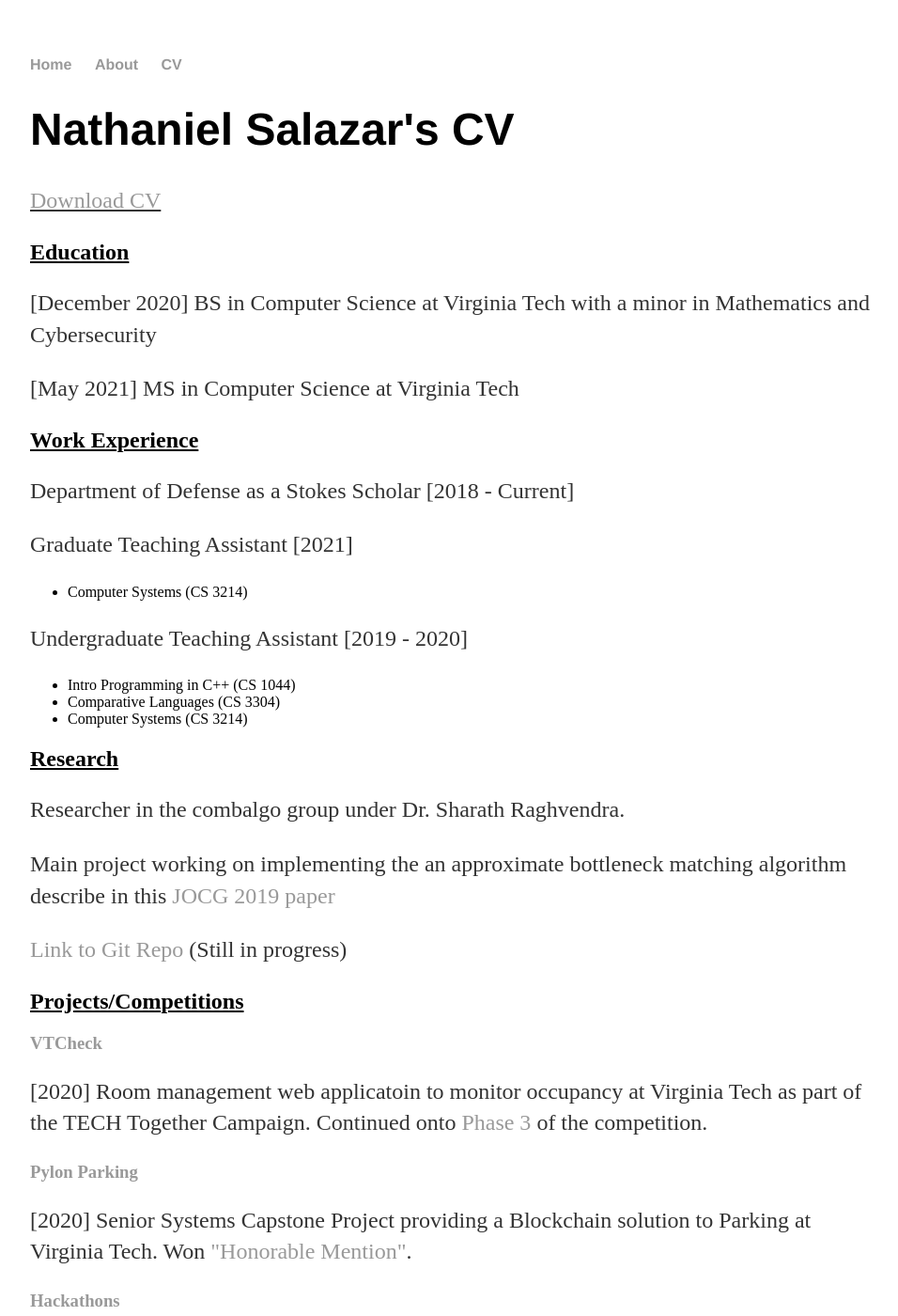
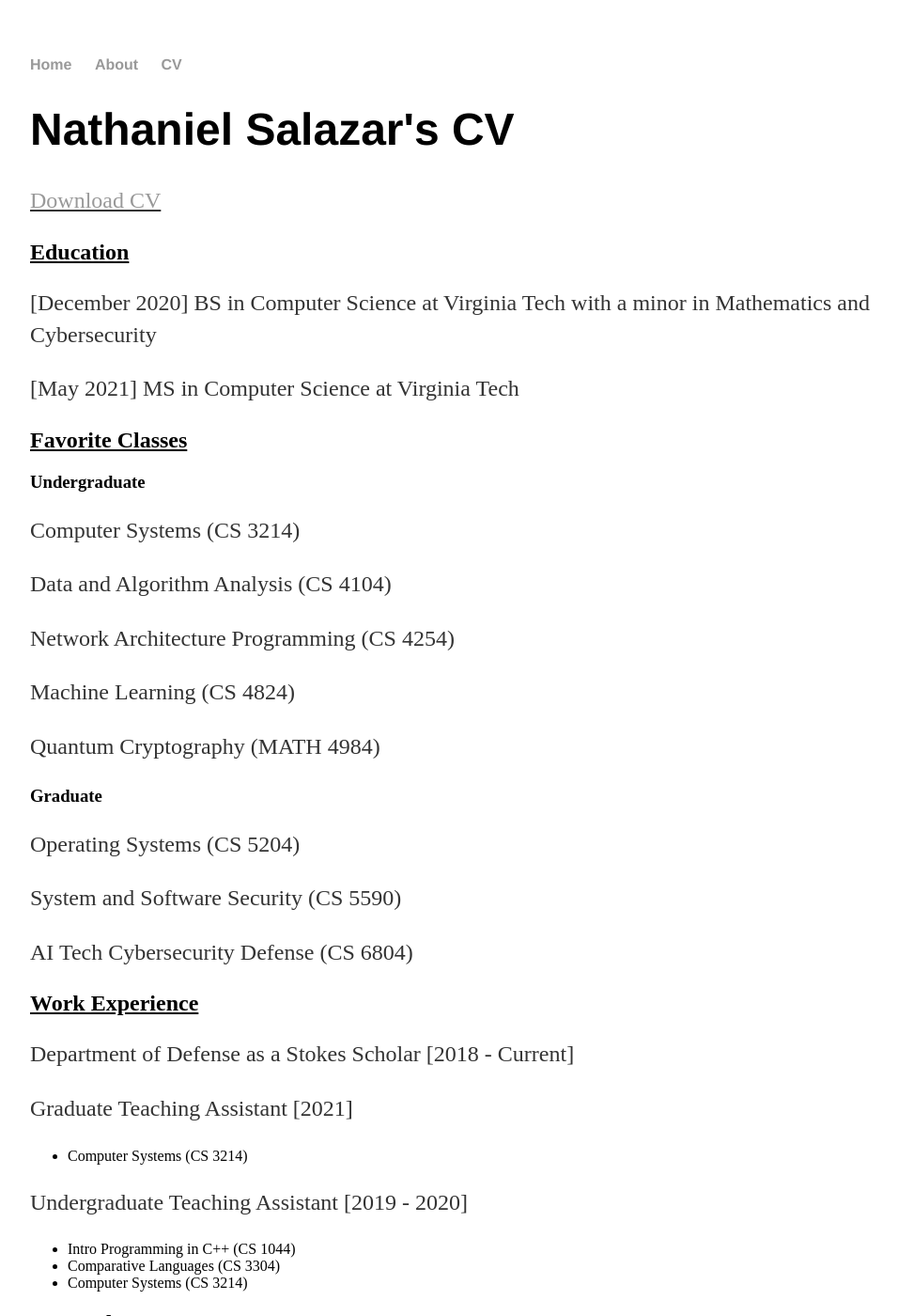
Before and after one commit to Nintendroid1/nintendroid1.github.io, a Jekyll site: the page built from cv/index.html, in a window 1280 px wide and 1400 px high. Shown: the whole window at 94% size, without its empty margins (160-1116 px from the left). Built offline with Jekyll 4.4.1, drawn with Linux system fonts in a browser that asks for light colours.

Commit message:
Include Favorite Classes

```diff
--- a/cv/index.html
+++ b/cv/index.html
@@ -8,6 +8,19 @@
 	<h2><u>Education</u></h2>
 		<p>[December 2020] BS in Computer Science at Virginia Tech with a minor in Mathematics and Cybersecurity</p>
 		<p>[May 2021] MS in Computer Science at Virginia Tech</p>
+
+	<h2><u>Favorite Classes</u></h2>
+		<h3>Undergraduate</h3>
+		<p> Computer Systems (CS 3214) </p>
+		<p> Data and Algorithm Analysis (CS 4104) </p>
+		<p> Network Architecture Programming (CS 4254) </p>
+		<p> Machine Learning (CS 4824) </p>
+		<p> Quantum Cryptography (MATH 4984) </p>
+
+		<h3>Graduate</h3>
+		<p> Operating Systems (CS 5204) </p>
+		<p> System and Software Security (CS 5590) </p>
+		<p> AI Tech Cybersecurity Defense (CS 6804) </p>
 
 	<h2><u>Work Experience</u></h2>
 		<p> Department of Defense as a Stokes Scholar [2018 - Current]</p>
```
